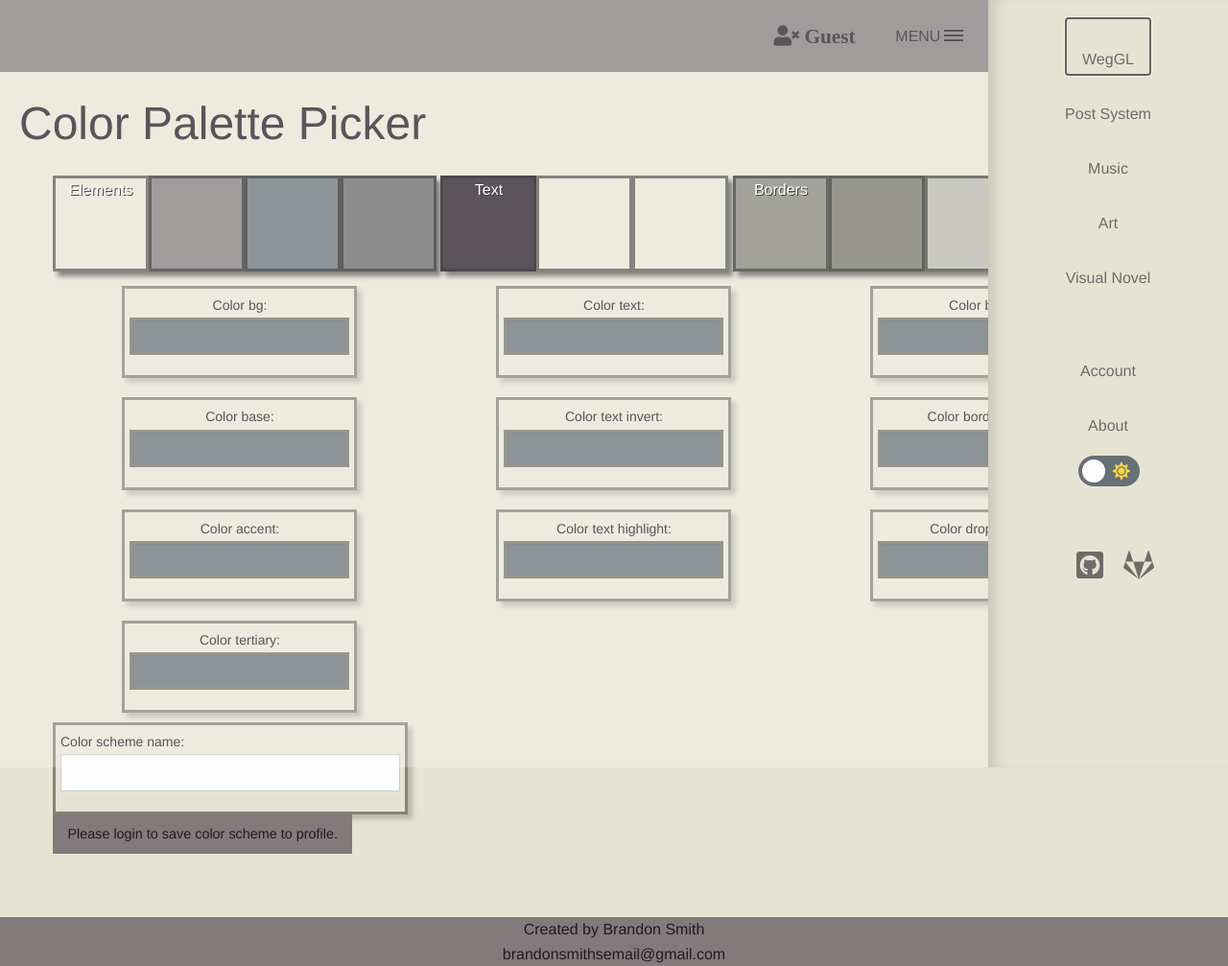
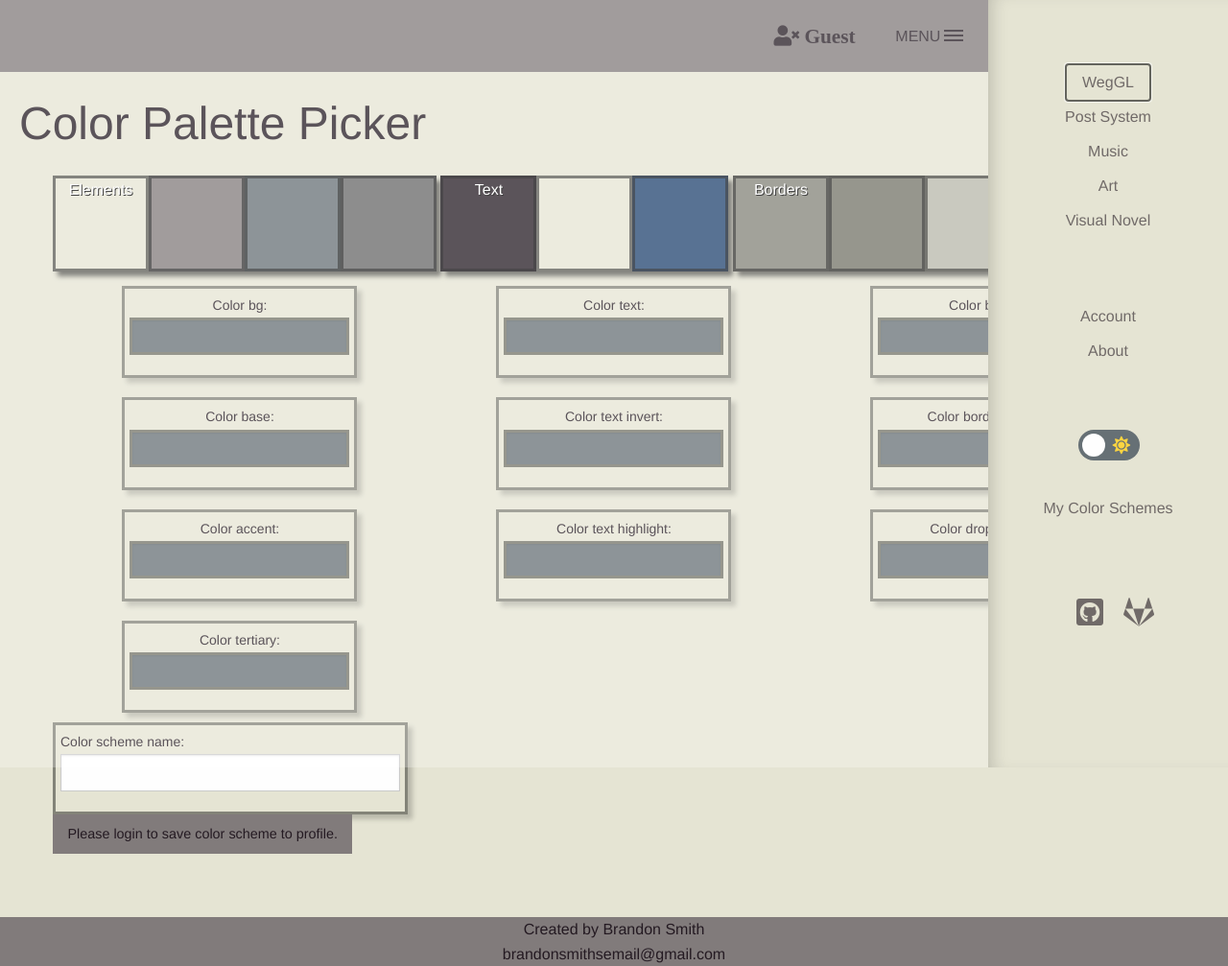
Before and after one commit to Pithers/Web-Work, a Django app: page / in a window 1280 px wide, after a click on "MENU". Shown: the whole page at 96% size. Run offline with Django 3.2, Linux system fonts and the light colour scheme; data that the repository does not hold is empty; style sheets or scripts are compiled from the project's sources; some libraries are stand-ins or nearby versions.

Commit message:
Added stylization changes to the offcanvas menu for a color scheme section.

```diff
--- a/testsite/myapp/static/js/base_app.js
+++ b/testsite/myapp/static/js/base_app.js
@@ -4,12 +4,12 @@ var root_style = document.documentElement.style
 
 function light_mode() {
   root_style.setProperty("--color-bg", "#e5e4d3");
-  root_style.setProperty("--color-text", "#241a22");
-  root_style.setProperty("--color-text-invert", "#e5e4d3");
-  root_style.setProperty("--color-text-highlight", "#e5e4d3");
   root_style.setProperty("--color-base", "#817b7b");
   root_style.setProperty("--color-accent", "#667075");
   root_style.setProperty("--color-tertiary", "#666666");
+  root_style.setProperty("--color-text", "#241a22");
+  root_style.setProperty("--color-text-invert", "#e5e4d3");
+  root_style.setProperty("--color-text-highlight", "#20436f");
   root_style.setProperty("--color-border", "#838378");
   root_style.setProperty("--color-border-accent", "#727267");
   root_style.setProperty("--color-drop-shadow", "#00000033");
@@ -17,12 +17,12 @@ function light_mode() {
 
 function dark_mode() {
   root_style.setProperty("--color-bg", "#24252f");
-  root_style.setProperty("--color-text", "#eaeced");
-  root_style.setProperty("--color-text-invert", "#24252f");
-  root_style.setProperty("--color-text-highlight", "#24252f");
   root_style.setProperty("--color-base", "#7f838e");
   root_style.setProperty("--color-accent", "#7dacc4");
   root_style.setProperty("--color-tertiary", "#666666");
+  root_style.setProperty("--color-text", "#eaeced");
+  root_style.setProperty("--color-text-invert", "#24252f");
+  root_style.setProperty("--color-text-highlight", "#1f6f90");
   root_style.setProperty("--color-border", "#826c73");
   root_style.setProperty("--color-border-accent", "#715d62");
   root_style.setProperty("--color-drop-shadow", "#ffffff33");
@@ -127,7 +127,7 @@ function updateStorage(name, method) {
         break;
     case "Color drop shadow":
       if(method == "save")
-        sessionStorage.setItem("color_drop_shadow", root_style.getPropertyValue("--color-drop_shadow"));
+        sessionStorage.setItem("color_drop_shadow", root_style.getPropertyValue("--color-drop-shadow"));
       else if(method == "load" && sessionStorage.getItem("color_drop_shadow") !== null)
         root_style.setProperty("--color-drop-shadow", sessionStorage.getItem("color_drop_shadow"));
       if(all == false)
--- a/testsite/myapp/static/scss/style.scss
+++ b/testsite/myapp/static/scss/style.scss
@@ -17,7 +17,7 @@
   --color-bg: #e5e4d3;
   --color-text: #241a22;
   --color-text-invert: #e5e4d3;
-  --color-text-highlight: #e5e4d3;
+  --color-text-highlight: #20436f;
   --color-base: #817b7b;
   --color-accent: #667075;
   --color-tertiary: #666666;
@@ -169,8 +169,13 @@ select, [type="number"] {
   }
 }
 
-.menu a:hover {
+.menu {
+  display: flex;
+  justify-content: center;
+  align-items: center;
+  a:hover {
     color: var(--color-text-highlight);
+  }
 }
 
 @media screen and (max-width: 39.9375em) {
@@ -219,24 +224,24 @@ select, [type="number"] {
   > .menu {
     margin-bottom: 1rem;
   }
-  .menu a {
+  .menu {
+    a {
       color: var(--color-text);
       opacity: 0.6;
-    padding-top: 34px;
-    padding-bottom: 7px;
+      padding-top: 10px;
+      padding-bottom: 10px;
       transition: color 0.2s ease-in;
+      &:hover {
+        color: var(--color-text-highlight);
       }
     }
-
-.menu {
-  display: flex;
-  justify-content: center;
-  align-items: center;
+    .nested {
+      padding-bottom:20px;
+      a {
+        padding-top: 5px;
+        padding-bottom: 5px;
       }
-
-.multilevel-offcanvas {
-  .menu a:hover, .fa {
-    color: var(--color-accent);
+    }
   }
   .is-accordion-submenu-parent > a::after {
     border-color: var(--color-bg) transparent transparent;
--- a/testsite/myapp/templates/base.html
+++ b/testsite/myapp/templates/base.html
@@ -58,6 +58,7 @@
       </div>
       <!--Offcanvas sidebar-->
       <div class="multilevel-offcanvas off-canvas position-right" id="offCanvasRight" data-off-canvas>
+        <br></br>
         <ul class="vertical menu" data-accordion-menu>
           <li><a href="#">WegGL</a>
             <ul class="menu vertical nested">
@@ -74,7 +75,7 @@
           <li><a href="#">Art</a></li>
           <li><a href="#">Visual Novel</a></li>
         </ul>
-        </br>
+        <br></br>
         <ul class="vertical menu" data-accordion-menu>
           <li><a href="#">Account</a>
             <ul class="menu vertical nested">
@@ -88,6 +89,7 @@
           </li>
           <li><a href="/about/">About</a></li>
         </ul>
+        <br></br>
         <ul class="vertical menu">
           <div class="switch">
             <input class="switch-input" id="light-switch" type="checkbox" onchange="themeUpdate(this);">
@@ -96,13 +98,23 @@
               <i class="switch-inactive fas fa-sun fa-lg" style="color:#fcd440"></i>
             </label>
           </div>
-          <div id="fetch_color_scheme">
-            <!--Correctly displays color scheme names, but need to turn this into a button that loads the scheme in-->
-            <div v-for="(item, index) in color_scheme">
-              [[ item.color_scheme_name ]]
-            </div>
-          </div>
         </ul>
+        <ul class="vertical menu" data-accordion-menu>
+          <!--Correctly displays color scheme names, but need to turn this into a button that loads the scheme in-->
+          <li><a href="#">My Color Schemes</a>
+            <ul class="menu vertical nested">
+              <div id="fetch_color_scheme">
+                <div v-if="color_scheme.length == 0">
+                  <li><a href="#">None available</a></li>
+                </div>
+                <div v-for="(item, index) in color_scheme">
+                  <li><a href="#">[[ item.color_scheme_name ]]</a></li>
+                </div>
+              </div>
+            </ul>
+          </li>
+        </ul>
+        <br></br>
         <ul class="menu simple social-links">
           <li><a href="https://github.com/pithers/Web-Work" target="_blank"><i class="fab fa-github-square fa-2x"></i></a></li>
           <li><a href="https://gitlab.com/pithers/Web-Work" target="_blank"><i class="fab fa-gitlab fa-2x"></i></a></li>
```
Also changed, not shown: testsite/myapp/static/css/app.css (+8 -11 lines). Lines whose indentation alone changed are shown as unchanged.
